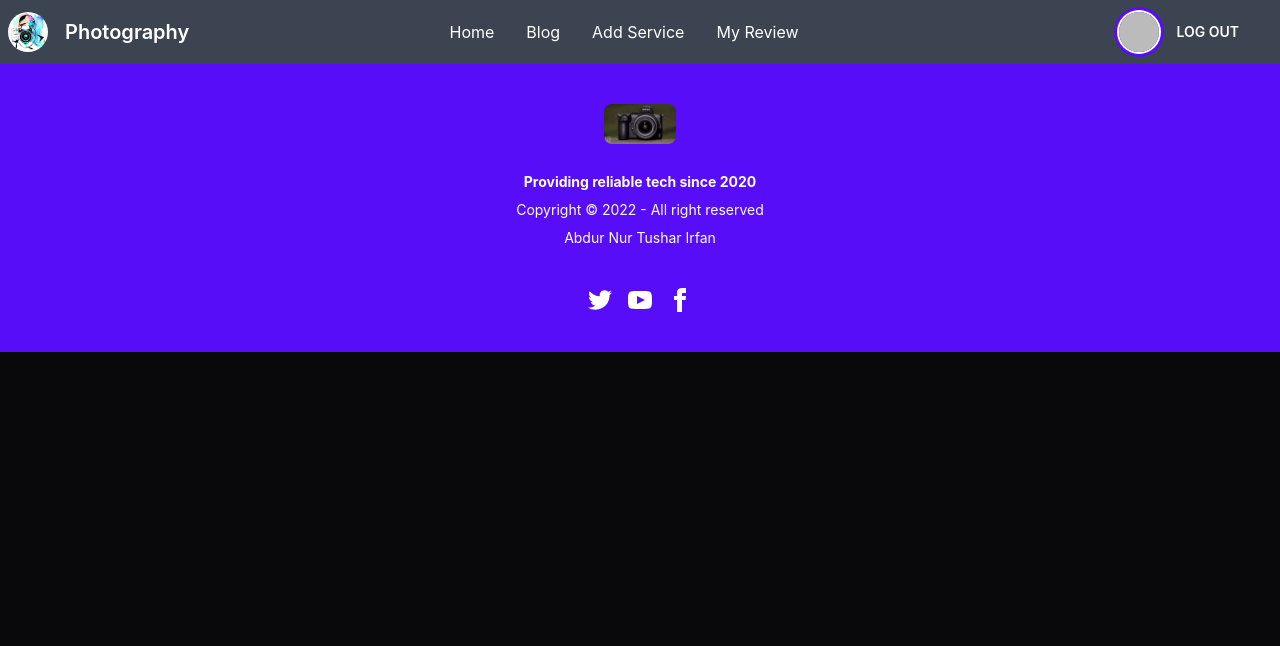
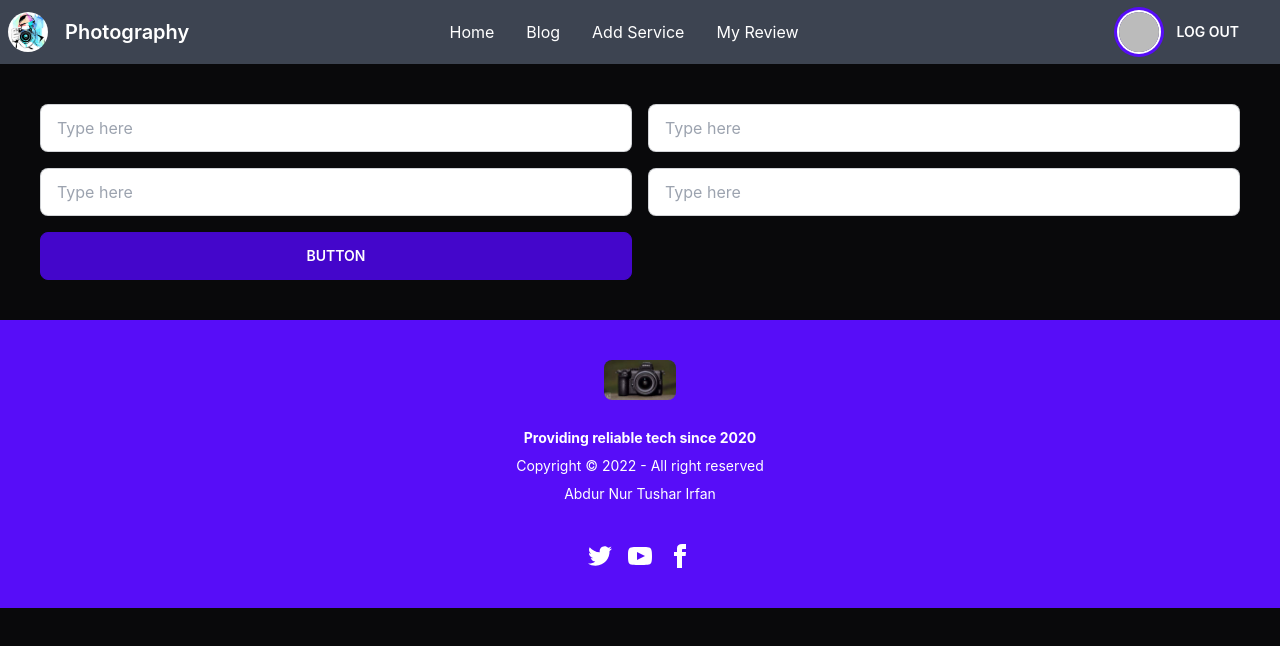
Before and after one commit to Abdur-Nur-Tushar-Irfan/assignment-11-client-side, a React (Create React App) app: page /addservice in a window 1280 px wide. Shown: the top 646 px of the page. Built offline with nearby package versions, Linux system fonts and the light colour scheme; no server answers; sample sign-in values are in the browser's storage.

Commit message:
form added in add service section

```diff
--- a/src/components/AddService/AddService.js
+++ b/src/components/AddService/AddService.js
@@ -3,6 +3,15 @@ import React from 'react';
 const AddService = () => {
     return (
         <div>
+            <div className='grid md:grid-cols-1 lg:grid-cols-2 m-10 gap-4'>
+
+                    <input type="text" placeholder="Type here" className="input input-bordered w-full " />
+                    <input type="text" placeholder="Type here" className="input input-bordered w-full " />
+                    <input type="text" placeholder="Type here" className="input input-bordered w-full " />
+                    <input type="text" placeholder="Type here" className="input input-bordered w-full " />
+                    <button className="btn btn-active btn-primary">Button</button>
+
+            </div>
 
         </div>
     );
```
